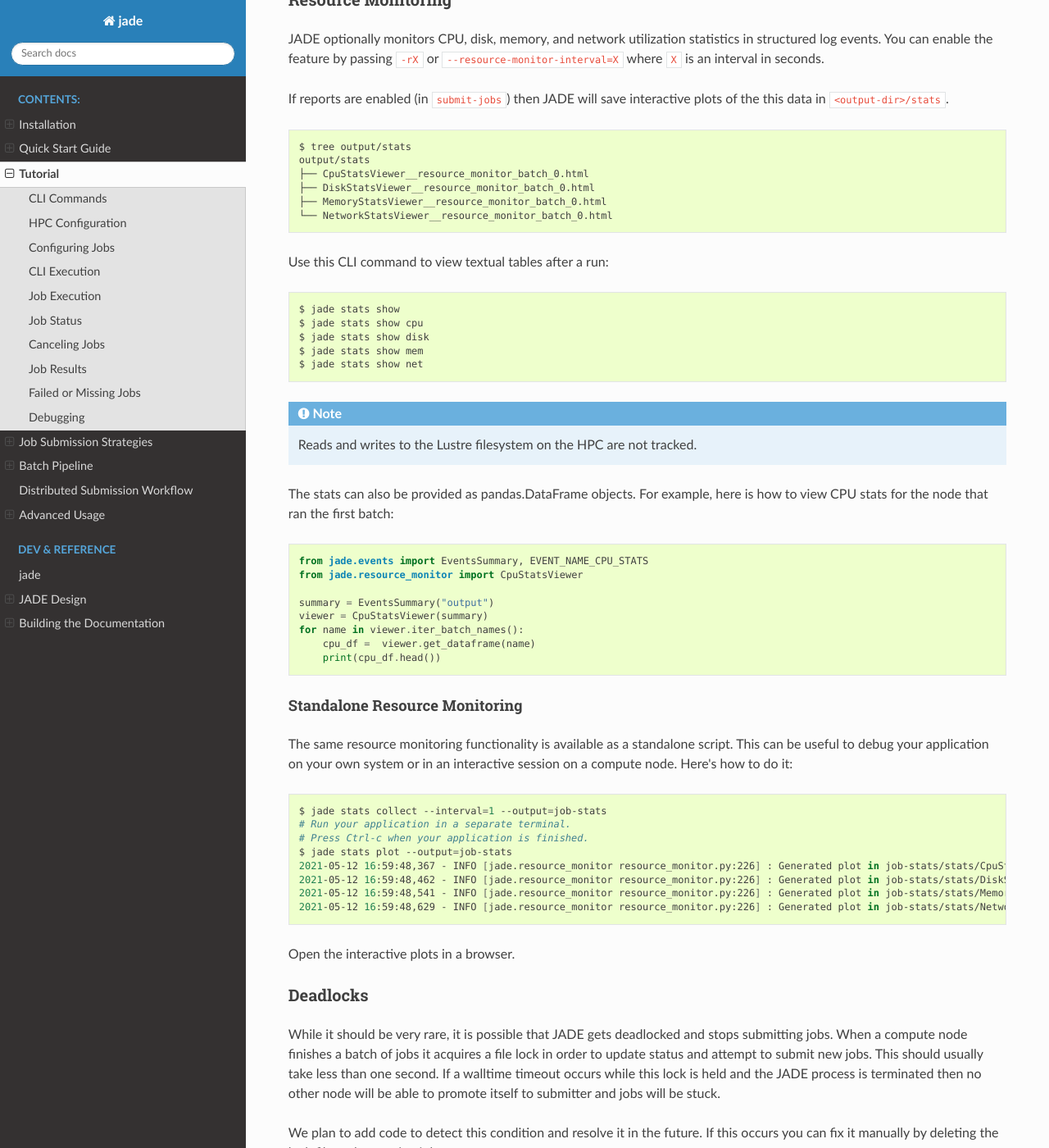
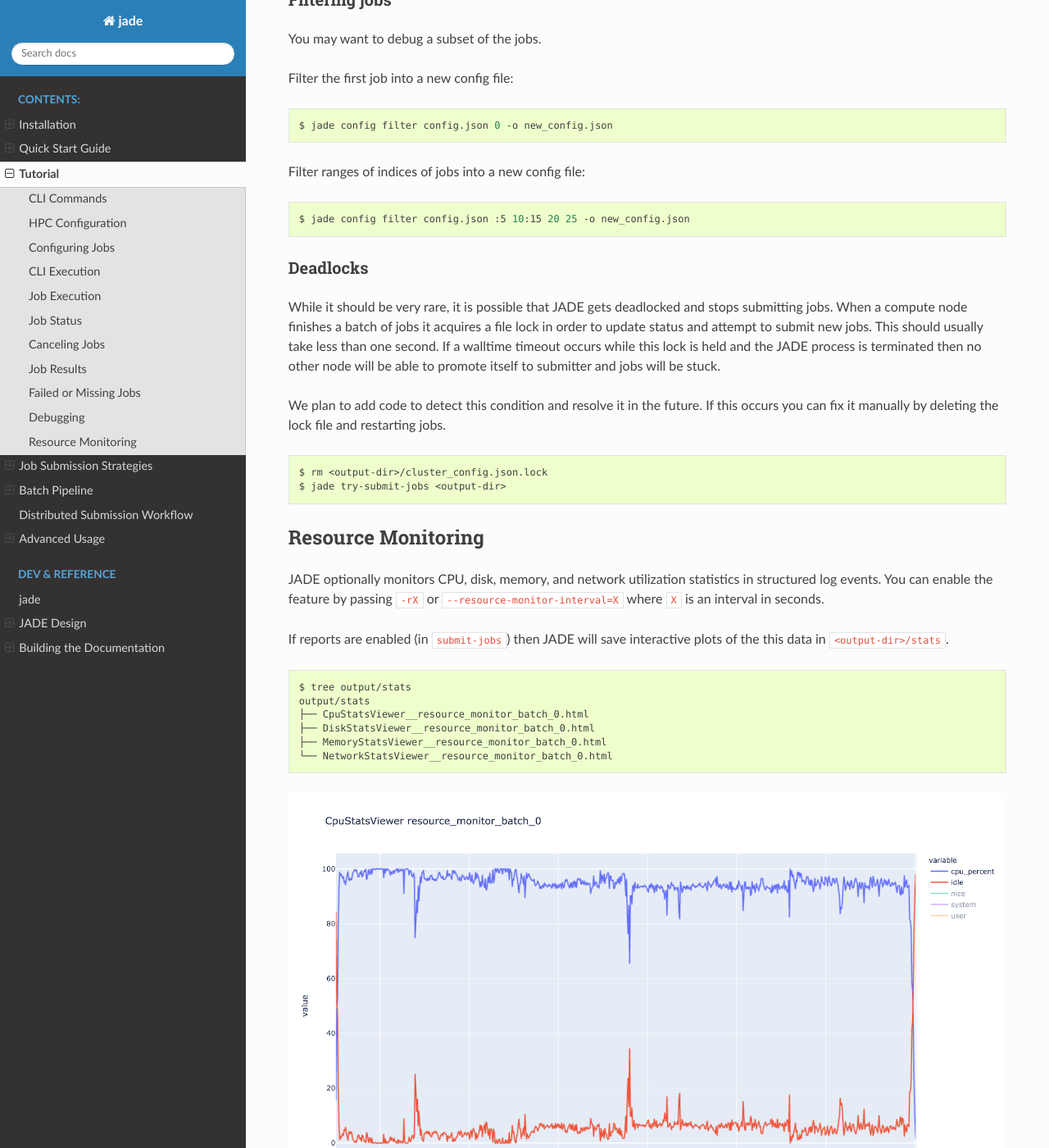
Before and after one commit to NREL/jade, a Sphinx documentation site: the page built from docs/source/tutorial.rst, in a window 1280 px wide and 1400 px high, scrolled down 8908 px. Shown: the whole window at 82% size. Built offline with Sphinx 7.4.7 and the Read the Docs theme 2.0.0, drawn with Linux system fonts in a browser that asks for light colours; pages that are not in the unit, such as notebooks, are missing from menus; some of the changed text lies outside the part shown.

Commit message:
Add resource utilization images to docs

```diff
--- a/docs/source/tutorial.rst
+++ b/docs/source/tutorial.rst
@@ -457,9 +457,42 @@ JADE will also log any unhandled exceptions here.
     $ jade show-events
     $ jade show-events -c Error
 
+Filtering jobs
+--------------
+You may want to debug a subset of the jobs.
+
+Filter the first job into a new config file:
+
+.. code-block:: bash
+
+    $ jade config filter config.json 0 -o new_config.json
+
+Filter ranges of indices of jobs into a new config file:
+
+.. code-block:: bash
+
+    $ jade config filter config.json :5 10:15 20 25 -o new_config.json
+
+Deadlocks
+---------
+While it should be very rare, it is possible that JADE gets deadlocked and
+stops submitting jobs. When a compute node finishes a batch of jobs it acquires
+a file lock in order to update status and attempt to submit new jobs. This
+should usually take less than one second. If a walltime timeout occurs while
+this lock is held and the JADE process is terminated then no other node will be
+able to promote itself to submitter and jobs will be stuck.
+
+We plan to add code to detect this condition and resolve it in the future. If
+this occurs you can fix it manually by deleting the lock file and restarting
+jobs.
+
+.. code-block:: bash
+
+    $ rm <output-dir>/cluster_config.json.lock
+    $ jade try-submit-jobs <output-dir>
 
 Resource Monitoring
--------------------
+===================
 JADE optionally monitors CPU, disk, memory, and network utilization
 statistics in structured log events. You can enable the feature by passing
 ``-rX`` or ``--resource-monitor-interval=X`` where ``X`` is an interval in
@@ -476,6 +509,10 @@ plots of the this data in ``<output-dir>/stats``.
     ├── DiskStatsViewer__resource_monitor_batch_0.html
     ├── MemoryStatsViewer__resource_monitor_batch_0.html
     └── NetworkStatsViewer__resource_monitor_batch_0.html
+
+.. figure::  images/cpu.png
+
+.. figure::  images/memory.png
 
 Use this CLI command to view textual tables after a run:
 
@@ -504,7 +541,7 @@ is how to view CPU stats for the node that ran the first batch:
        print(cpu_df.head())
 
 Standalone Resource Monitoring
-~~~~~~~~~~~~~~~~~~~~~~~~~~~~~~
+------------------------------
 The same resource monitoring functionality is available as a standalone script.
 This can be useful to debug your application on your own system or in an interactive
 session on a compute node. Here's how to do it:
@@ -521,21 +558,3 @@ session on a compute node. Here's how to do it:
     2021-05-12 16:59:48,629 - INFO [jade.resource_monitor resource_monitor.py:226] : Generated plot in job-stats/stats/NetworkStatsViewer__ResourceMonitor.html
 
 Open the interactive plots in a browser.
-
-Deadlocks
----------
-While it should be very rare, it is possible that JADE gets deadlocked and
-stops submitting jobs. When a compute node finishes a batch of jobs it acquires
-a file lock in order to update status and attempt to submit new jobs. This
-should usually take less than one second. If a walltime timeout occurs while
-this lock is held and the JADE process is terminated then no other node will be
-able to promote itself to submitter and jobs will be stuck.
-
-We plan to add code to detect this condition and resolve it in the future. If
-this occurs you can fix it manually by deleting the lock file and restarting
-jobs.
-
-.. code-block:: bash
-
-    $ rm <output-dir>/cluster_config.json.lock
-    $ jade try-submit-jobs <output-dir>
```
Also changed, not shown: docs/source/images/cpu.png (added), docs/source/images/memory.png (added).
